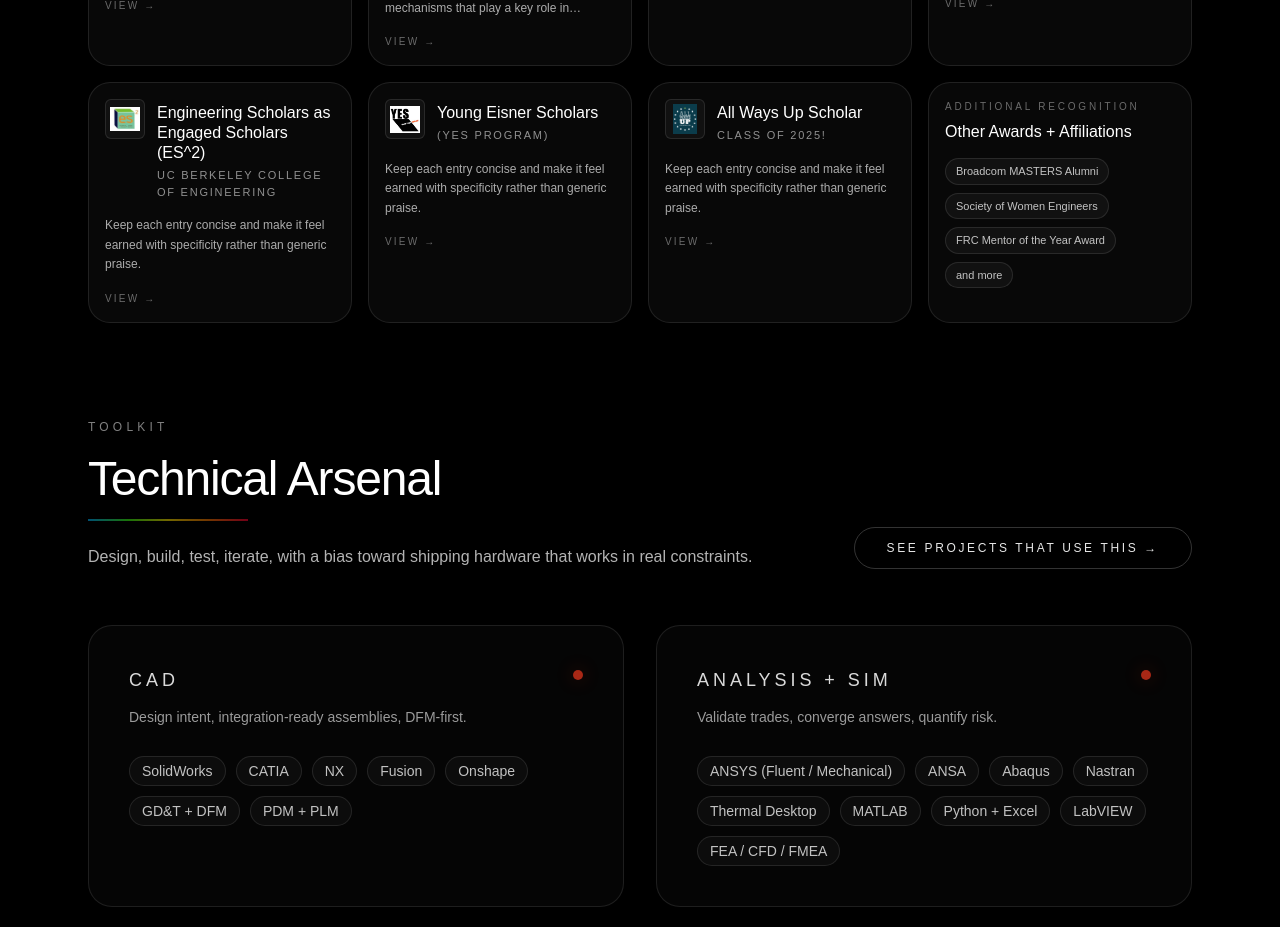
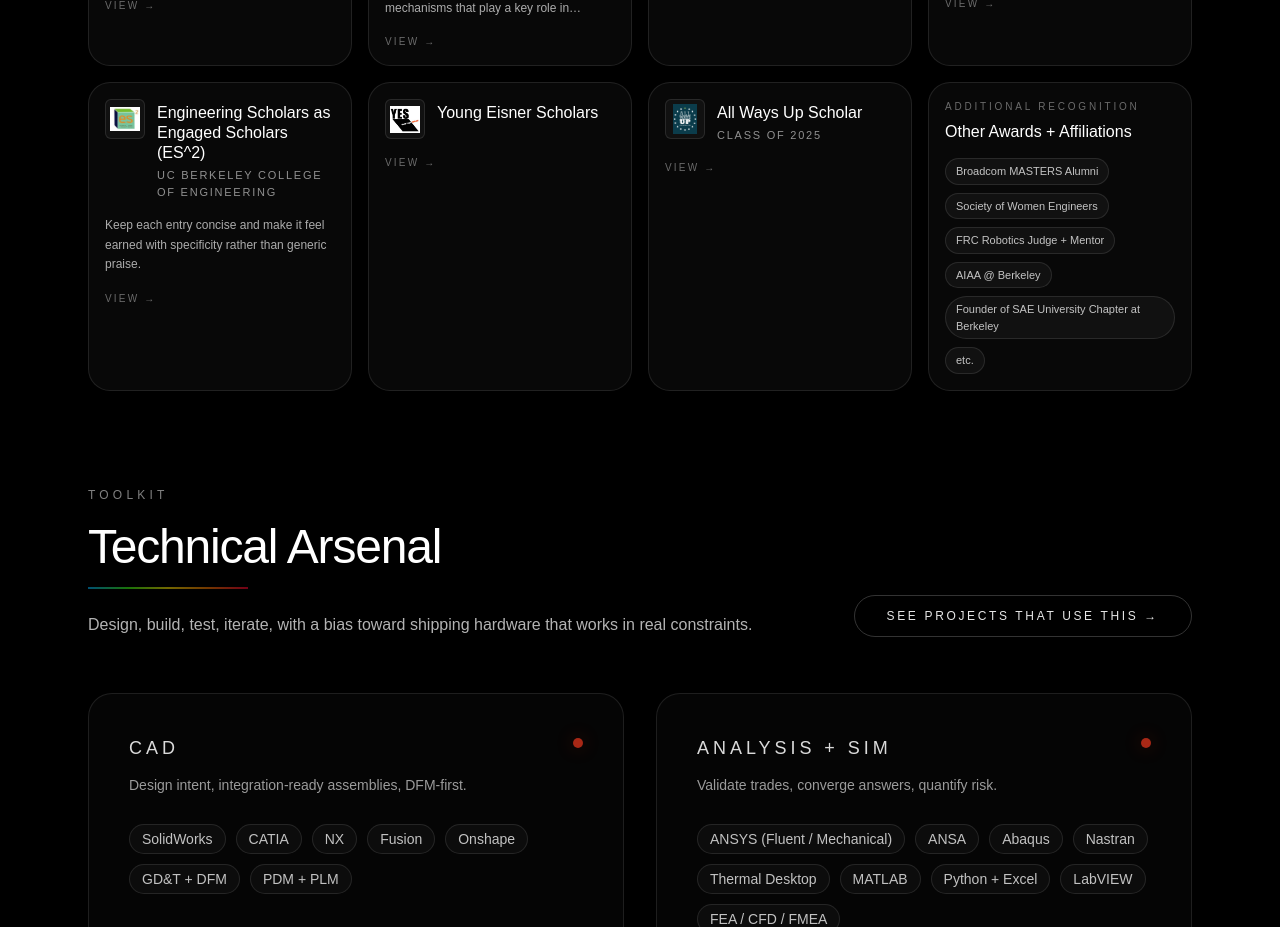
Before and after one commit to sophyamirza/sophya-portfolio, a Next.js app: page /toolkit in a window 1280 px wide. Shown: the part 1300-2227 px from the top of the page. Built offline with nearby package versions, Linux system fonts and the light colour scheme; a web font is replaced by a local one.

Commit message:
update the awards section

```diff
--- a/app/toolkit/page.tsx
+++ b/app/toolkit/page.tsx
@@ -213,19 +213,19 @@ const awards: Award[] = [
   },
   {
     title: "Young Eisner Scholars",
-    issuer: "(YES Program)",
+    issuer: "",
     when: "",
-    description:
-      "Keep each entry concise and make it feel earned with specificity rather than generic praise.",
+    description: "",
+
     image: "/logos/yes.PNG",
     href: "https://engineering.berkeley.edu/students/programs/engineering-scholars-as-engaged-scholars/",
   },
   {
     title: "All Ways Up Scholar",
-    issuer: "Class of 2025!",
+    issuer: "Class of 2025",
     when: "",
     description:
-      "Keep each entry concise and make it feel earned with specificity rather than generic praise.",
+      "",
     image: "/logos/AWU.PNG",
     href: "https://www.allwaysup.org/what-we-do/scholarships/",
   },
@@ -234,8 +234,10 @@ const awards: Award[] = [
 const otherAwards = [
   "Broadcom MASTERS Alumni",
   "Society of Women Engineers",
-  "FRC Mentor of the Year Award",
-  "and more",
+  "FRC Robotics Judge + Mentor",
+  "AIAA @ Berkeley",
+  "Founder of SAE University Chapter at Berkeley",
+  "etc.",
 ];
 
 const container: Variants = {
```
